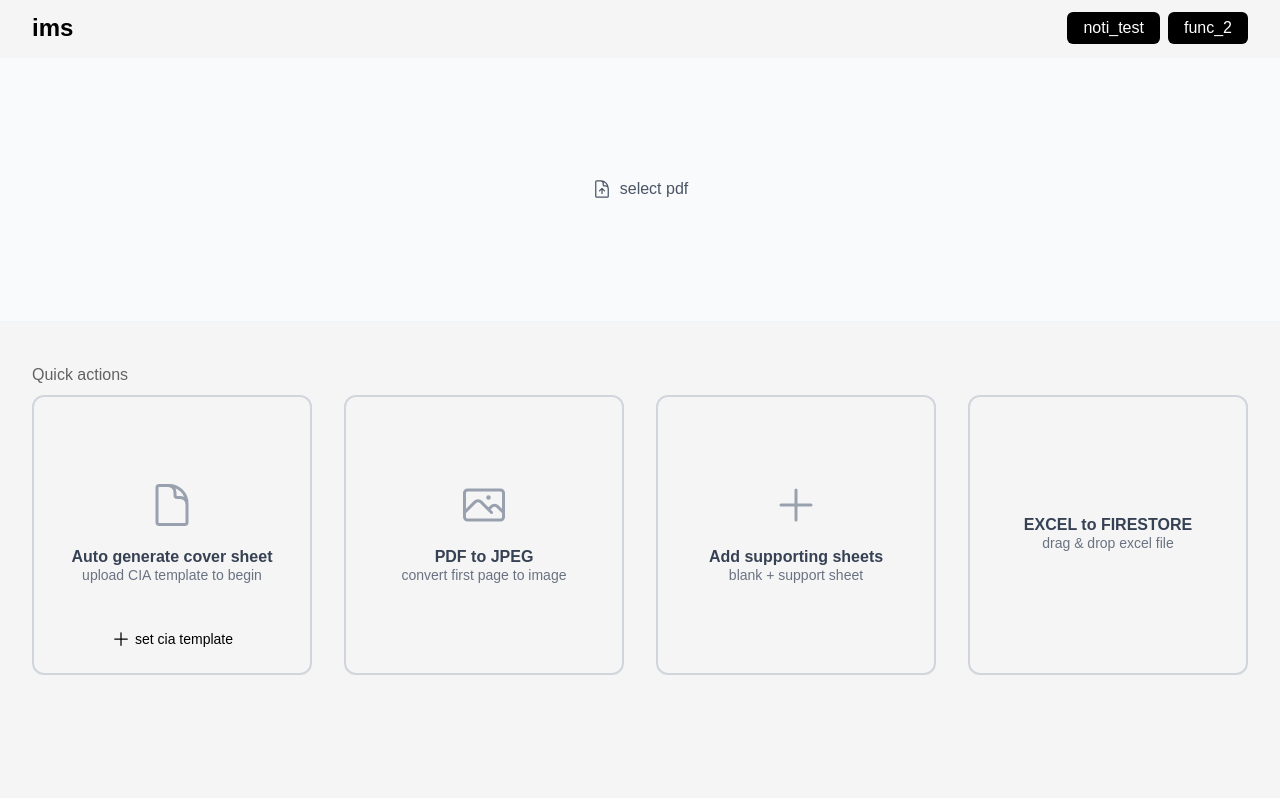
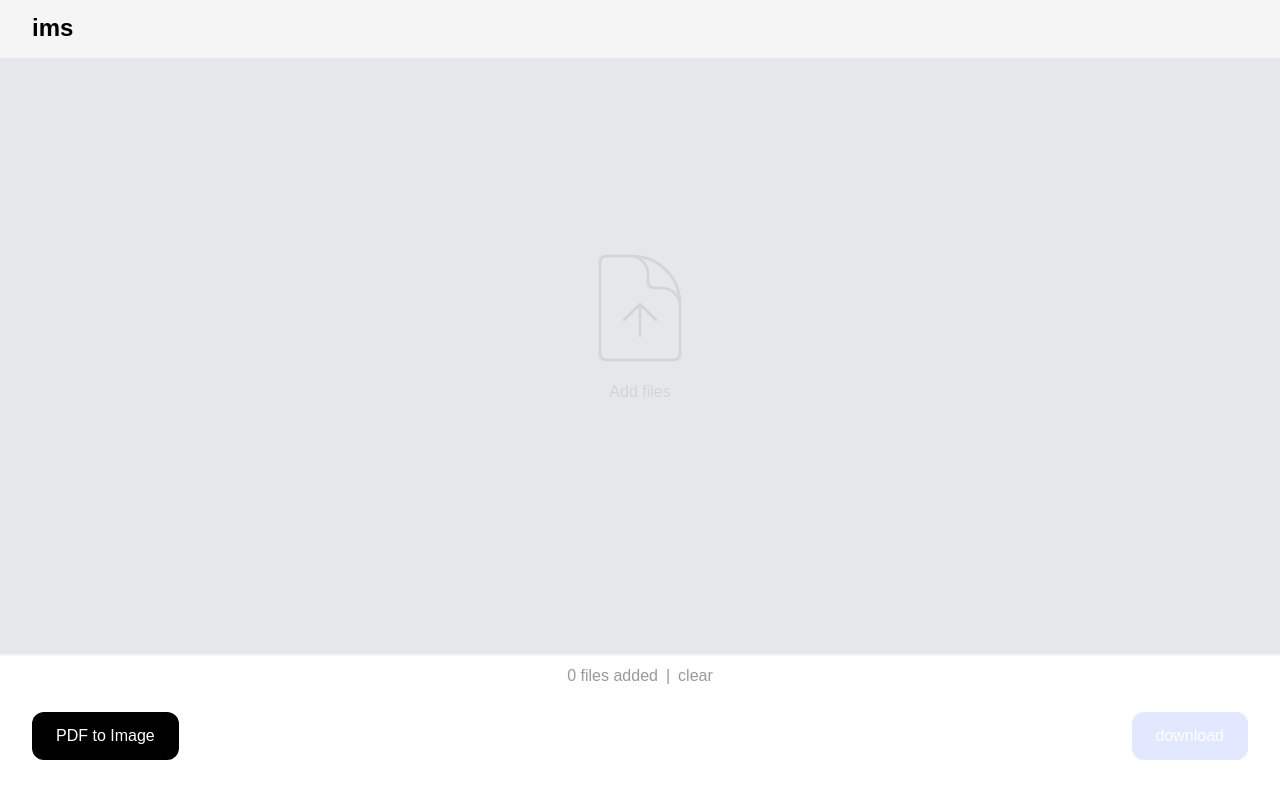
Before and after one commit to pxsu/ims-fedex-international, a Next.js app: page / in a window 1280 px wide. Shown: the top 798 px of the page. Built offline with nearby package versions, Linux system fonts and the light colour scheme.

Commit message:
redesign jus cuz

```diff
--- a/app/page.tsx
+++ b/app/page.tsx
@@ -23,15 +23,15 @@ export default function Page() {
     const getNotificationStyles = (type: NotificationType) => {
         switch (type) {
             case 'success':
-                return 'bg-green-400 border-2 border-green-300';
+                return 'bg-green-400 border-2 border-black';
             case 'error':
-                return 'bg-red-400 border-2 border-red-300';
+                return 'bg-red-400 border-2 border-black';
             case 'warning':
-                return 'bg-yellow-400 border-2 border-yellow-300';
+                return 'bg-orange-300 border-2 border-black ';
             case 'info':
-                return 'bg-neutral-400 border-2 border-neutral-300';
+                return 'bg-black/40 border-2 border-black';
             default:
-                return 'bg-black border-2 border-gray-800';
+                return 'bg-black/40 border-2 border-black';
         }
     };
     const showNotification = (title: string, message?: string, type: NotificationType = 'success') => {
@@ -70,6 +70,7 @@ export default function Page() {
         setIsDragging(false);
         const files = e.dataTransfer.files;
         if (files && files.length > 0) {
+            showNotification("System", "Added a file", "success")
             handleFiles(files);
         }
     }
@@ -93,7 +94,7 @@ export default function Page() {
             })
         );
         sessionStorage.setItem('uploadedFiles', JSON.stringify(fileDataArray));
-        setUploadedFiles(fileDataArray);
+        setUploadedFiles(prev => [...prev, ...fileDataArray]);
     }
     const clearUploadedFiles = () => {
         setUploadedFiles([]);
@@ -181,8 +182,7 @@ export default function Page() {
         const processedData = [];
         for (const item of data) {
             const processedItem: any = {};
-            const base64 = await convertFileToBase64(item);
-            processInvoice(base64);
+            processInvoice(item.data);
             const gptInfo = getGptData;
             const vendorInfo = await phoneBook();
             const headerMap = new Map([
@@ -202,28 +202,28 @@ export default function Page() {
                 [
                     'date',
                     {
-                        value: gptInfo.invoice_date,
+                        value: gptInfo.invoice_date || "null",
                         field: 'FIELD_invoiceDate'
                     }
                 ],
                 [
                     'invoice_number',
                     {
-                        value: gptInfo.invoice_number,
+                        value: gptInfo.invoice_number || "null",
                         field: 'FIELD_invoiceDate'
                     }
                 ],
                 [
                     'po_number',
                     {
-                        value: gptInfo.invoice_number,
+                        value: gptInfo.invoice_number || "null",
                         field: 'FIELD_poValue'
                     }
                 ],
                 [
                     'province',
                     {
-                        value: gptInfo.invoice_number,
+                        value: gptInfo.invoice_number || "null",
                         field: 'FIELD_province'
                     }
                 ],
@@ -269,7 +269,7 @@ export default function Page() {
                 });
             });
             const calcMap = new Map([]);
-            const subtotal = parseFloat(gptInfo.subtotal);
+            const subtotal = parseFloat(gptInfo.subtotal || 1000);
             calcMap.set('subtotal',
                 {
                     value: subtotal.toFixed(2),
@@ -548,71 +548,42 @@ export default function Page() {
     }
 
 
+    // * DOWNLOAD GATES
+    const [getDownloadGate, setDownloadGate] = useState(false);
+
+
     return (
-        <main data-section="whole page" className="bg-white text-black h-screen">
+        <main data-section="whole page" className="bg-white text-black h-screen flex flex-col">
+
             <nav className="flex gap-2 justify-between bg-neutral-100 p-2 px-8 items-center h-14">
                 <button
                     onClick={() => window.location.href = '/'}
-                    className="text-[24px] font-bold text-black hover:text-transparent hover:text-[28px] hover:[-webkit-text-stroke:1px_rgb(168_85_247)] transition-all cursor-pointer">
+                    className="text-[24px] font-bold text-black hover:text-transparent hover:text-[28px] hover:[-webkit-text-stroke:1px_rgb(51.1_0.262_276.96)] transition-all cursor-pointer">
                     ims
                 </button>
                 <div className="flex gap-2 items-center">
-                    <button onClick={() => { showNotification("Title", "test message", "info") }} className="bg-black p-1 px-4 rounded-md text-white hover:bg-white hover:text-purple-500 hover:border-2 hover:border-purple-500 transition-all cursor-pointer">
-                        noti_test
-                    </button>
-                    <button className="bg-black p-1 px-4 rounded-md text-white hover:bg-white hover:text-purple-500 hover:border-2 hover:border-purple-500 transition-all cursor-pointer">
-                        func_2
+                    <button onClick={() => { showNotification("Title", "test message", "info") }} className="bg-black hidden p-1 px-4 rounded-md text-white hover:bg-white hover:text-purple-500 hover:border-2 hover:border-purple-500 transition-all cursor-pointer">
+                        btn
                     </button>
                 </div>
             </nav>
-
 
             <section
                 data-section="drag and drop area"
                 onDragOver={handleDragOver}
                 onDragLeave={handleDragLeave}
                 onDrop={handleDrop}
-                className={`flex justify-center items-center h-1/3 transition-all border-y-2 border-gray-100 ${isDragging ? 'border-purple-500 bg-purple-50' : 'bg-gray-50'}`}>
-                {getUploadedFiles.length > 0 ? (
-                    <>
-                        <div className="relative flex h-full w-full items-center justify-center">
-                            <div className="flex gap-2 justify-center items-center text-green-600">
-                                <span>
-                                    {(() => {
-                                        const bytes = getUploadedFiles[0]?.size || 0;
-                                        if (bytes < 1024) return `${bytes} B`;
-                                        if (bytes < 1024 * 1024) return `${(bytes / 1024).toFixed(1)} KB`;
-                                        if (bytes < 1024 * 1024 * 1024) return `${(bytes / (1024 * 1024)).toFixed(1)} MB`;
-                                        return `${(bytes / (1024 * 1024 * 1024)).toFixed(1)} GB`;
-                                    })()}
-                                </span>
-                                <span>{getUploadedFiles[0]?.name}</span>
-                            </div>
-                            <div className="absolute bottom-0 w-full flex gap-3 items-center justify-center p-4">
-                                <button
-                                    onClick={clearUploadedFiles}
-                                    className="bg-red-500 p-1 rounded-md text-white hover:bg-white hover:text-red-500 hover:border-2 hover:border-red-500 transition-all cursor-pointer">
-                                    <div className="flex px-1 items-center gap-1">
-                                        <svg xmlns="http://www.w3.org/2000/svg" fill="none" viewBox="0 0 24 24" strokeWidth={2} stroke="currentColor" className="w-4 h-4">
-                                            <path strokeLinecap="round" strokeLinejoin="round" d="M6 18 18 6M6 6l12 12" />
-                                        </svg>
-                                        <span className="text-xs">clear</span>
-                                    </div>
-                                </button>
-                            </div>
-                        </div>
-                    </>
-                ) : (
-                    <>
-                        <div className="flex gap-2">
-                            <span
+                className={`flex justify-center items-center h-3/4 transition-all border-y-2 border-gray-100 text-neutral-300 ${isDragging ? 'border-purple-500 bg-purple-50 text-indigo-400' : 'bg-gray-200'}`}>
+                <div className="flex flex-col justify-between h-full w-full">
+                    <div className="flex justify-center items-center gap-2 h-full">
+                        <div
                             onClick={() => fileInputRef.current?.click()}
-                                className="px-4 py-2 rounded-lg cursor-pointer text-gray-600 hover:text-purple-600 flex items-center gap-2">
-                                <svg xmlns="http://www.w3.org/2000/svg" fill="none" viewBox="0 0 24 24" strokeWidth={1.5} stroke="currentColor" className="w-5 h-5">
+                            className="px-6 py-3 rounded-lg flex items-center gap-2 flex flex-col">
+                            <svg xmlns="http://www.w3.org/2000/svg" fill="none" viewBox="0 0 24 24" strokeWidth={0.5} stroke="currentColor" className="w-32 h-32">
                                 <path strokeLinecap="round" strokeLinejoin="round" d="M19.5 14.25v-2.625a3.375 3.375 0 0 0-3.375-3.375h-1.5A1.125 1.125 0 0 1 13.5 7.125v-1.5a3.375 3.375 0 0 0-3.375-3.375H8.25m6.75 12-3-3m0 0-3 3m3-3v6m-1.5-15H5.625c-.621 0-1.125.504-1.125 1.125v17.25c0 .621.504 1.125 1.125 1.125h12.75c.621 0 1.125-.504 1.125-1.125V11.25a9 9 0 0 0-9-9Z" />
                             </svg>
-                                select pdf
-                            </span>
+                            <span>Add files</span>
+                        </div>
                         <input
                             ref={fileInputRef}
                             type="file"
@@ -621,110 +592,62 @@ export default function Page() {
                             className="hidden"
                         />
                     </div>
-                    </>
-                )}
+                    <div className="flex justify-center items-center text-green-600 w-full p-4">
+                        <div className="flex gap-4 w-3/4 mx-auto overflow-x-auto overflow-y-hidden p-4">
+                            {getUploadedFiles.map((file, index) => {
+                                const bytes = file.size || 0;
+                                const size = bytes < 1024 ? `${bytes} B`
+                                    : bytes < 1024 * 1024 ? `${(bytes / 1024).toFixed(1)} KB`
+                                        : bytes < 1024 * 1024 * 1024 ? `${(bytes / (1024 * 1024)).toFixed(1)} MB`
+                                            : `${(bytes / (1024 * 1024 * 1024)).toFixed(1)} GB`;
+                                return (
+                                    <div
+                                        className="bg-gray-100 flex flex-col justify-between items-center rounded-xl text-sm p-2 gap-3 min-w-40 h-52 shrink-0"
+                                        key={index}>
+                                        <div className="flex-1 flex items-center justify-center">
+                                            <svg xmlns="http://www.w3.org/2000/svg" fill="none" viewBox="0 0 24 24" strokeWidth={1.5} stroke="currentColor" className="w-14 h-14 text-gray-400">
+                                                <path strokeLinecap="round" strokeLinejoin="round" d="M19.5 14.25v-2.625a3.375 3.375 0 0 0-3.375-3.375h-1.5A1.125 1.125 0 0 1 13.5 7.125v-1.5a3.375 3.375 0 0 0-3.375-3.375H8.25m2.25 0H5.625c-.621 0-1.125.504-1.125 1.125v17.25c0 .621.504 1.125 1.125 1.125h12.75c.621 0 1.125-.504 1.125-1.125V11.25a9 9 0 0 0-9-9Z" />
+                                            </svg>
+                                        </div>
+                                        <div className="flex flex-col items-left w-full">
+                                            <span className="text-gray-700 truncate w-full text-[10px] sm:text-xs md:text-sm">{file.name}</span>
+                                            <div className="flex gap-1">
+                                                <svg xmlns="http://www.w3.org/2000/svg" fill="none" viewBox="0 0 24 24" strokeWidth={1.5} stroke="currentColor" className="w-5 h-5 text-gray-400">
+                                                    <path strokeLinecap="round" strokeLinejoin="round" d="M19.5 14.25v-2.625a3.375 3.375 0 0 0-3.375-3.375h-1.5A1.125 1.125 0 0 1 13.5 7.125v-1.5a3.375 3.375 0 0 0-3.375-3.375H8.25m2.25 0H5.625c-.621 0-1.125.504-1.125 1.125v17.25c0 .621.504 1.125 1.125 1.125h12.75c.621 0 1.125-.504 1.125-1.125V11.25a9 9 0 0 0-9-9Z" />
+                                                </svg>
+                                                <span className="text-gray-400 text-[10px] sm:text-xs md:text-sm">{size}</span>
+                                            </div>
+                                        </div>
+                                    </div>
+                                );
+                            })}
+                        </div>
+                    </div>
+                </div>
             </section>
 
-
-            <section data-section="fun buttons" className="p-8 h-full bg-neutral-100">
-                <section className="py-2 text-black/60">
-                    Quick actions
-                </section>
-                <section className="grid grid-cols-1 md:grid-cols-2 lg:grid-cols-3 xl:grid-cols-4 gap-8">
-                    {/* PRIMARY BUTTON */}
-                    <div
-                        onClick={async () => {
-                            await processDbRequests(getUploadedFiles);
-                        }}
-                        className="relative border-2 border-gray-300 w-full aspect-square rounded-xl hover:border-purple-500 hover:bg-purple-50 transition-all cursor-pointer flex flex-col justify-center items-center gap-4 p-6">
-                        <svg xmlns="http://www.w3.org/2000/svg" fill="none" viewBox="0 0 24 24" strokeWidth={1.5} stroke="currentColor" className="w-12 h-12 text-gray-400">
-                            <path strokeLinecap="round" strokeLinejoin="round" d="M19.5 14.25v-2.625a3.375 3.375 0 0 0-3.375-3.375h-1.5A1.125 1.125 0 0 1 13.5 7.125v-1.5a3.375 3.375 0 0 0-3.375-3.375H8.25m2.25 0H5.625c-.621 0-1.125.504-1.125 1.125v17.25c0 .621.504 1.125 1.125 1.125h12.75c.621 0 1.125-.504 1.125-1.125V11.25a9 9 0 0 0-9-9Z" />
-                        </svg>
-                        <div className="text-center">
-                            <h3 className="font-semibold text-gray-700">Auto generate cover sheet</h3>
-                            <p className="text-sm text-gray-500 -translate-y-1">upload CIA template to begin</p>
+            <section data-section="fun buttons" className="p-8 flex-1">
+                <div className="flex-1 flex items-center justify-center -translate-y-6 text-black/40 gap-2">
+                    <span>{`${getUploadedFiles.length} files added`}</span>
+                    <span>|</span>
+                    <button
+                        onClick={clearUploadedFiles}
+                        className="text-black/40 cursor-pointer">
+                        <div className="flex items-center hover:text-red-400">
+                            <span>clear</span>
                         </div>
-                        <button
-                            onClick={(e) => {
-                                e.stopPropagation();
-                                ciaInputRef.current?.click();
-                            }}
-                            className="absolute bottom-4 px-4 py-2 rounded-lg transition-all flex items-center gap-2 cursor-pointer">
-                            {getCiaTemplate ? (
-                                <>
-                                    <div className="flex text-green-600 gap-1">
-                                        <svg xmlns="http://www.w3.org/2000/svg" fill="none" viewBox="0 0 24 24" strokeWidth={1.5} stroke="currentColor" className="w-5 h-5">
-                                            <path strokeLinecap="round" strokeLinejoin="round" d="M9 12.75 11.25 15 15 9.75M21 12a9 9 0 1 1-18 0 9 9 0 0 1 18 0Z" />
-                                        </svg>
-                                        <span className="text-sm">
-                                            {getCiaTemplate.name.length > 15
-                                                ? `${getCiaTemplate.name.slice(0, 15)}...`
-                                                : getCiaTemplate.name}
-                                        </span>
+                    </button>
                 </div>
-                                </>
-                            ) : (
-                                <>
-                                    <div className="hover:text-purple-600 flex gap-1">
-                                        <svg xmlns="http://www.w3.org/2000/svg" fill="none" viewBox="0 0 24 24" strokeWidth={1.5} stroke="currentColor" className="w-5 h-5">
-                                            <path strokeLinecap="round" strokeLinejoin="round" d="M12 4.5v15m7.5-7.5h-15" />
-                                        </svg>
-                                        <span className="text-sm">set cia template</span>
-                                    </div>
-                                </>
-                            )}
-                        </button>
-                        <input
-                            ref={ciaInputRef}
-                            type="file"
-                            accept=".pdf"
-                            onChange={handleCiaFileSelect}
-                            className="hidden"
-                        />
-                    </div>
-                    {/* PDF TO JPEG BUTTON */}
-                    <div
-                        onClick={async () => {
-                            const pdfData = getUploadedFiles[0]?.data || '';
-                            if (pdfData) await convertPdfToImage(pdfData);
-                        }}
-                        className="relative border-2 border-gray-300 w-full aspect-square rounded-xl hover:border-purple-500 hover:bg-purple-50 transition-all cursor-pointer flex flex-col justify-center items-center gap-4 p-6">
-                        <svg xmlns="http://www.w3.org/2000/svg" fill="none" viewBox="0 0 24 24" strokeWidth={1.5} stroke="currentColor" className="w-12 h-12 text-gray-400">
-                            <path strokeLinecap="round" strokeLinejoin="round" d="m2.25 15.75 5.159-5.159a2.25 2.25 0 0 1 3.182 0l5.159 5.159m-1.5-1.5 1.409-1.409a2.25 2.25 0 0 1 3.182 0l2.909 2.909m-18 3.75h16.5a1.5 1.5 0 0 0 1.5-1.5V6a1.5 1.5 0 0 0-1.5-1.5H3.75A1.5 1.5 0 0 0 2.25 6v12a1.5 1.5 0 0 0 1.5 1.5Zm10.5-11.25h.008v.008h-.008V8.25Zm.375 0a.375.375 0 1 1-.75 0 .375.375 0 0 1 .75 0Z" />
-                        </svg>
-                        <div className="text-center">
-                            <h3 className="font-semibold text-gray-700">PDF to JPEG</h3>
-                            <p className="text-sm text-gray-500 -translate-y-1">convert first page to image</p>
-                        </div>
-                    </div>
-                    {/* TBD */}
-                    <div className="relative border-2 border-gray-300 w-full aspect-square rounded-xl hover:border-purple-500 hover:bg-purple-50 transition-all cursor-pointer flex flex-col justify-center items-center gap-4 p-6">
-                        <svg xmlns="http://www.w3.org/2000/svg" fill="none" viewBox="0 0 24 24" strokeWidth={1.5} stroke="currentColor" className="w-12 h-12 text-gray-400">
-                            <path strokeLinecap="round" strokeLinejoin="round" d="M12 4.5v15m7.5-7.5h-15" />
-                        </svg>
-                        <div className="text-center">
-                            <h3 className="font-semibold text-gray-700">Add supporting sheets</h3>
-                            <p className="text-sm text-gray-500 -translate-y-1">blank + support sheet</p>
-                        </div>
-                    </div>
-                    {/* adding vendors to database */}
-                    <div
-                        onDragOver={handleExcelDragOver}
-                        onDragLeave={handleExcelDragLeave}
-                        onDrop={handleExcelDrop}
-                        className={`relative border-2 w-full aspect-square rounded-xl transition-all flex flex-col justify-center items-center gap-4 p-6 border-gray-300 cursor-pointer hover:border-purple-500 hover:bg-purple-50
-                        ${getIsDraggingExcel ? 'border-purple-500 bg-purple-50' : ''}`}>
-                        {getProcessedFileData.length > 0 && getExcelModal ? (
-                            <div className="animate-spin rounded-full h-16 w-16 border-4 border-gray-200 border-t-purple-500"></div>
-                        ) : (
-                            <div className="text-center">
-                                <h3 className="font-semibold text-gray-700">EXCEL to FIRESTORE</h3>
-                                <p className="text-sm text-gray-500 -translate-y-1">drag & drop excel file</p>
-                            </div>
-                        )}
+                <div className="flex justify-between">
+                    <button className="bg-black p-3 px-6 rounded-xl cursor-pointer text-white hover:text-black hover:bg-transparent hover:outline-2 hover:outline-black">PDF to Image</button>
+                    {getDownloadGate ? (
+                        <button disabled className="bg-indigo-500 p-3 px-6 text-white rounded-xl cursor-pointer hover:text-indigo-500 hover:bg-transparent hover:outline-2 hover:outline-indigo-500">download</button>
+                    ) :
+                        <button disabled className="bg-indigo-200 p-3 px-6 text-white rounded-xl cursor-not-allowed opacity-50">download</button>
+                    }
                 </div>
             </section>
-            </section>
+
             {
                 <div className="pointer-events-none fixed -inset-3 flex items-end px-4 py-6 sm:items-start sm:p-6 z-[9999]">
                     <div className="flex w-full flex-col items-center space-y-2">
@@ -766,24 +689,27 @@ export default function Page() {
 
             {getShowDownloadModal && (
                 <div className="fixed inset-0 bg-black/50 flex items-center justify-center z-50">
-                    <div className="bg-white p-8 rounded-xl w-144 min-h-96 max-h-[80vh] overflow-y-auto">
-                        <button
+                    <div className="bg-white p-2 rounded-xl w-144 h-96 flex flex-col">
+                        <div className="flex justify-between items-center mb-4">
+                            <div className="items-center hover:text-red-600 rounded-md hover:outline-2 hover:outline-red-600 cursor-pointer">
+                                <svg
                                     onClick={() => setShowDownloadModal(false)}
-                            className="ml-4 text-black cursor-pointer">
-                            <div className="flex items-center gap-2 hover:text-red-200 rounded-md hover:outline-2 hover:outline-red-200">
-                                <svg xmlns="http://www.w3.org/2000/svg" fill="none" viewBox="0 0 24 24" strokeWidth={2} stroke="currentColor" className="w-6 h-6">
+                                    xmlns="http://www.w3.org/2000/svg"
+                                    fill="none"
+                                    viewBox="0 0 24 24"
+                                    strokeWidth={2}
+                                    stroke="currentColor"
+                                    className="w-6 h-6">
                                     <path strokeLinecap="round" strokeLinejoin="round" d="M6 18 18 6M6 6l12 12" />
                                 </svg>
                             </div>
-                        </button>
-                        <div className="space-y-4">
-                            <div className="flex flex-col justify-between">
-                                <div className="flex justify-between items-center">
+                            <button className="bg-black p-1 px-4 rounded-md text-white hover:bg-white hover:text-purple-500 hover:outline-2 hover:outline-purple-500 transition-all cursor-pointer" onClick={() => { downloadFiles(getDownloadData); setShowDownloadModal(true) }}>download</button>
+                        </div>
+                        <div className="flex flex-1 flex-col justify-center">
+                            <div className="flex justify-center items-center">
                                 <div>{`Download ${getDownloadData.length} files?`}</div>
-                                    <button className="bg-black p-1 px-4 rounded-md text-white hover:bg-white hover:text-purple-500 hover:border-2 hover:border-purple-500 transition-all cursor-pointer" onClick={() => { downloadFiles(getDownloadData); setShowDownloadModal(true) }}>download</button>
                             </div>
-                                <div className="">{`${getCurrentDownloadIndex} out of ${getDownloadData.length} processed`}</div>
-                            </div>
+                            <div className="flex justify-center items-center">{`${getCurrentDownloadIndex} out of ${getDownloadData.length} processed`}</div>
                         </div>
                     </div>
                 </div>
```
Lines whose indentation alone changed are shown as unchanged.
